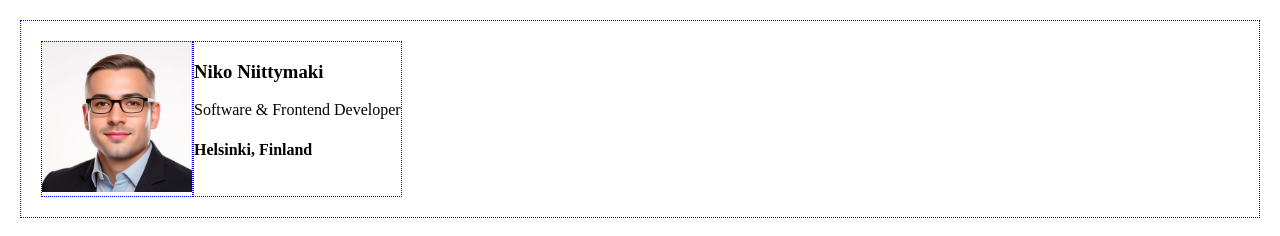
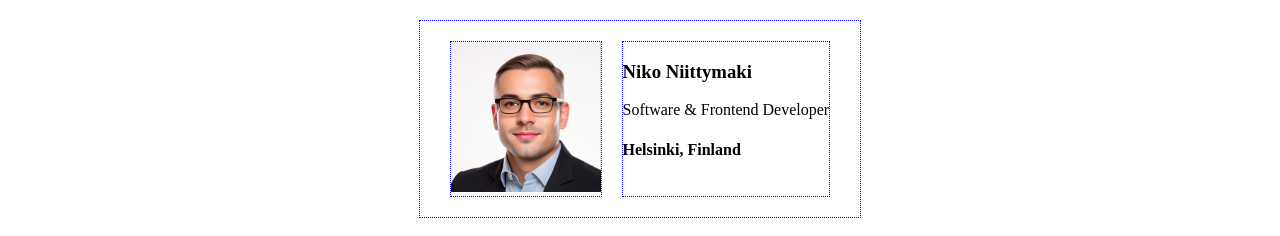
Before and after one commit to NNmaki/scrimbacourse, a plain HTML site: page digitalBusinessCard/index.html in a window 1280 px wide. Drawn offline with Linux system fonts and the light colour scheme.

Commit message:
Changes to layout

```diff
--- a/digitalBusinessCard/styles.css
+++ b/digitalBusinessCard/styles.css
@@ -8,8 +8,12 @@ body {
 }
 
 .card {
+    margin-left: auto;
+    margin-right: auto;
     display: flex;
     padding: 20px;
+    width: 400px;
+    justify-content: space-around;
 }
 
 .border-blue {
```
